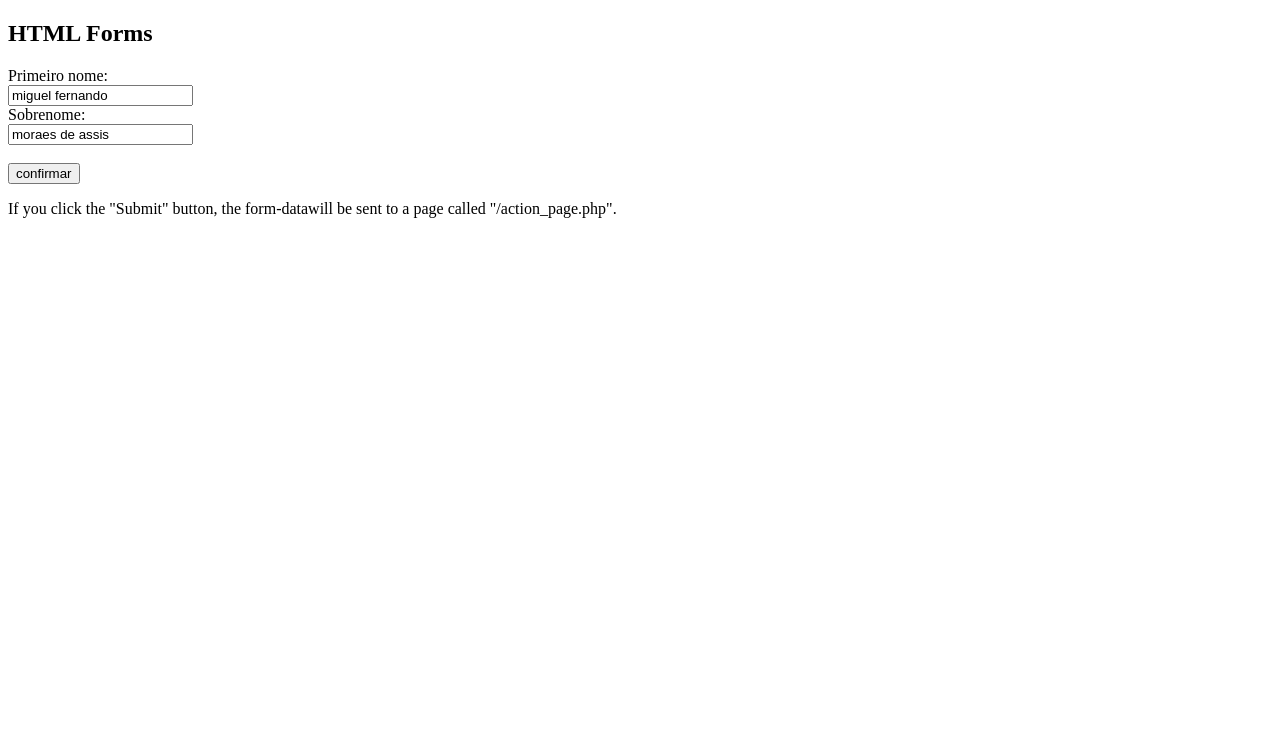
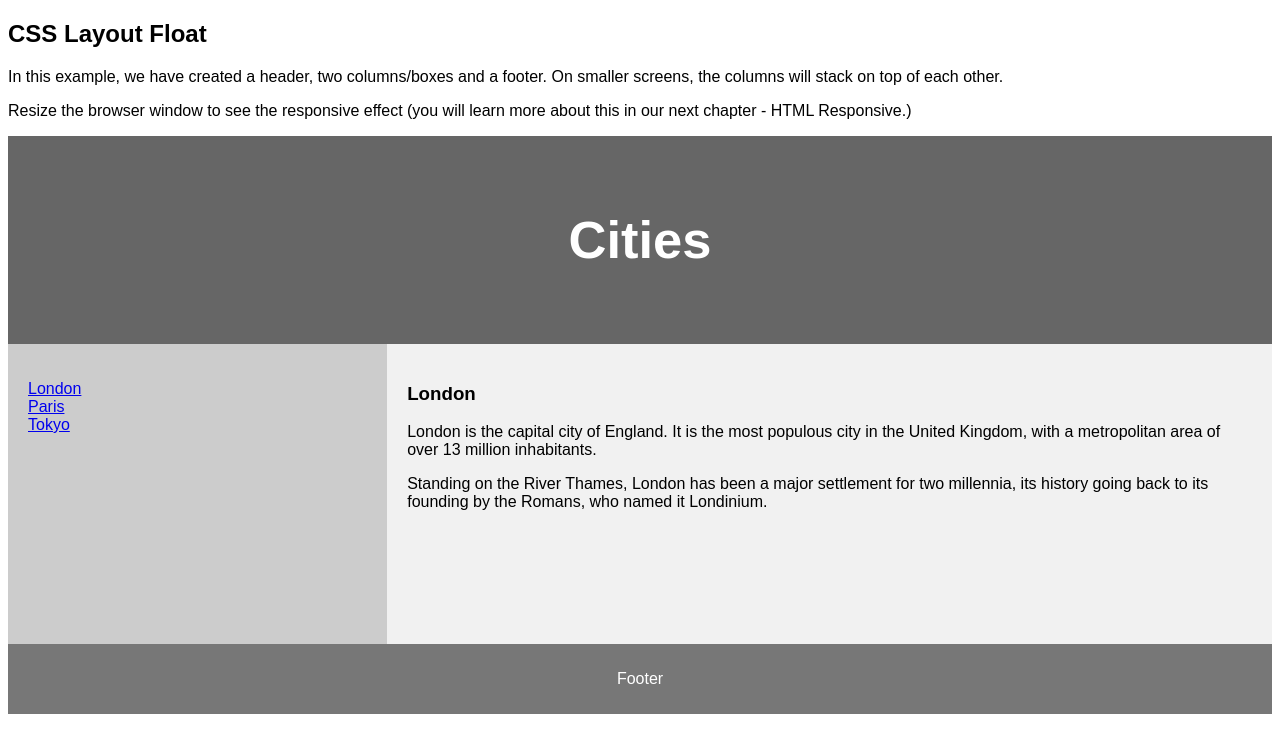
Before and after one commit to miguelzin052/aula-talento-tech.github.io, a plain HTML site: page index.html in a window 1280 px wide. Drawn offline with Linux system fonts and the light colour scheme.

Commit message:
Update index.html

```diff
--- a/index.html
+++ b/index.html
@@ -1,19 +1,103 @@
 <!DOCTYPE html>
-<html>
+<html lang="en">
+<head>
+<title>CSS Template</title>
+<meta charset="utf-8">
+<meta name="viewport" content="width=device-width, initial-scale=1">
+<style>
+* {
+  box-sizing: border-box;
+}
+
+body {
+  font-family: Arial, Helvetica, sans-serif;
+}
+
+/* Style the header */
+header {
+  background-color: #666;
+  padding: 30px;
+  text-align: center;
+  font-size: 35px;
+  color: white;
+}
+
+/* Create two columns/boxes that floats next to each other */
+nav {
+  float: left;
+  width: 30%;
+  height: 300px; /* only for demonstration, should be removed */
+  background: #ccc;
+  padding: 20px;
+}
+
+/* Style the list inside the menu */
+nav ul {
+  list-style-type: none;
+  padding: 0;
+}
+
+article {
+  float: left;
+  padding: 20px;
+  width: 70%;
+  background-color: #f1f1f1;
+  height: 300px; /* only for demonstration, should be removed */
+}
+
+/* Clear floats after the columns */
+section::after {
+  content: "";
+  display: table;
+  clear: both;
+}
+
+/* Style the footer */
+footer {
+  background-color: #777;
+  padding: 10px;
+  text-align: center;
+  color: white;
+}
+
+/* Responsive layout - makes the two columns/boxes stack on top of each other instead of next to each other, on small screens */
+@media (max-width: 600px) {
+  nav, article {
+    width: 100%;
+    height: auto;
+  }
+}
+</style>
+</head>
 <body>
 
-<h2>HTML Forms</h2>
+<h2>CSS Layout Float</h2>
+<p>In this example, we have created a header, two columns/boxes and a footer. On smaller screens, the columns will stack on top of each other.</p>
+<p>Resize the browser window to see the responsive effect (you will learn more about this in our next chapter - HTML Responsive.)</p>
 
-<form action="teste.html">
-  <label for="fname">Primeiro nome:</label><br>
-  <input type="text" id="fname" neme="fname" value="miguel fernando"><br>
-  <label for="lname">Sobrenome:</label><br>
-  <input type="text" id="lname" name="lname" value="moraes de assis"><br><br>
-  <input type="submit" value="confirmar">
- </form>
+<header>
+  <h2>Cities</h2>
+</header>
 
- <p>If you click the "Submit" button, the form-datawill be sent to a page called
- "/action_page.php".</p>
+<section>
+  <nav>
+    <ul>
+      <li><a href="#">London</a></li>
+      <li><a href="#">Paris</a></li>
+      <li><a href="#">Tokyo</a></li>
+    </ul>
+  </nav>
+
+  <article>
+    <h1>London</h1>
+    <p>London is the capital city of England. It is the most populous city in the  United Kingdom, with a metropolitan area of over 13 million inhabitants.</p>
+    <p>Standing on the River Thames, London has been a major settlement for two millennia, its history going back to its founding by the Romans, who named it Londinium.</p>
+  </article>
+</section>
+
+<footer>
+  <p>Footer</p>
+</footer>
 
 </body>
 </html>
```
